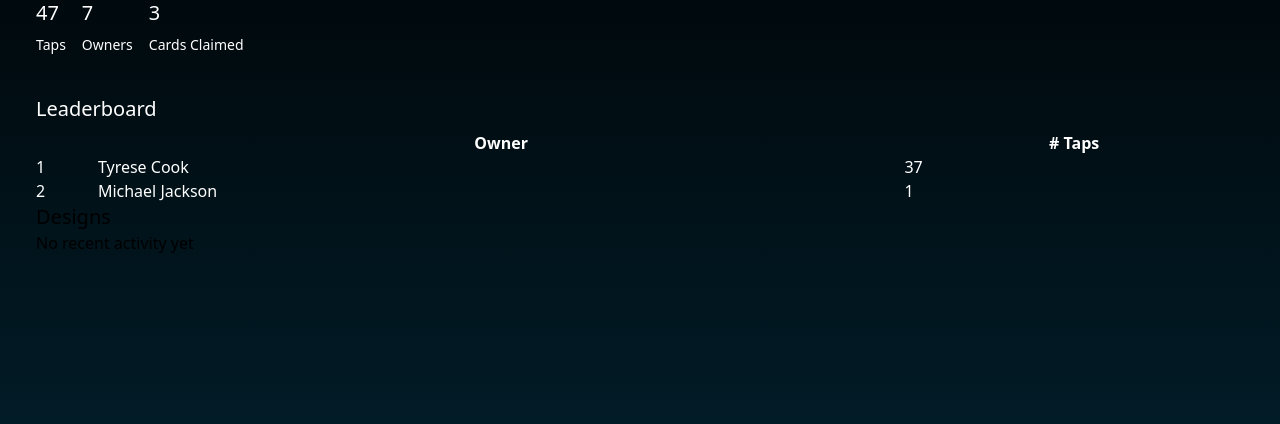
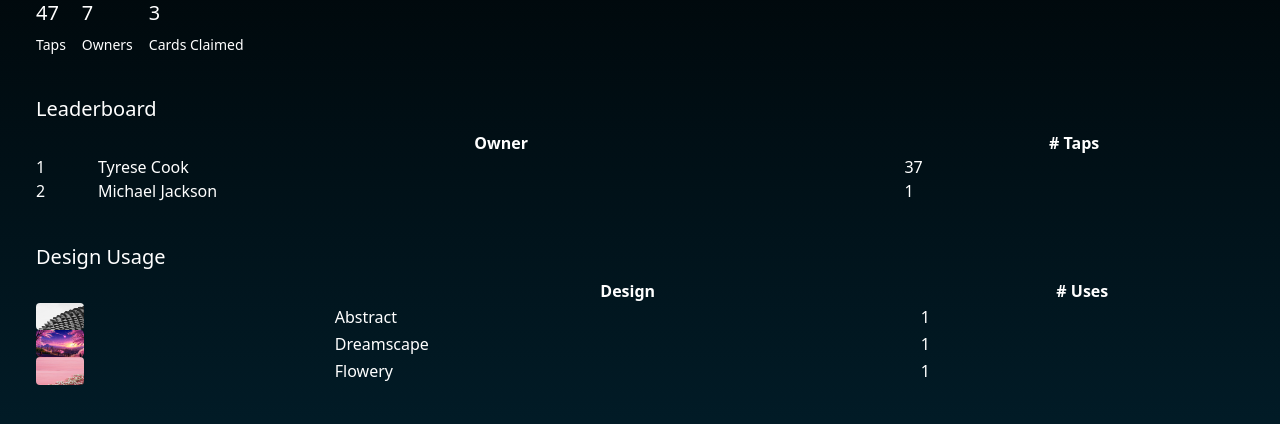
Before and after one commit to tairesu/Assignment_Project_Tyrese_tyresec2, a Django app: page /stats/ in a window 1280 px wide. Shown: the part 217-641 px from the top of the page. Run offline with Django 5.2, Linux system fonts and the light colour scheme; data comes from the database, SQL or seed files in the repository; some libraries are stand-ins or nearby versions.

Commit message:
Stats view sends design usage  to stats template

```diff
--- a/cardManager/templates/cardManager/stats.html
+++ b/cardManager/templates/cardManager/stats.html
@@ -21,7 +21,7 @@
         </div>
     </div>
 
-		<div class=" flex flex-col text-white">
+		<div class=" flex flex-col text-white mb-10">
 			<h2 class="text-xl">Leaderboard</h2>
             <table class="mt-2">
                 <thead>
@@ -47,25 +47,32 @@
             </table>
 
 		</div>
-		<div class="activity flex flex-col">
-			<h2 class="text-xl">Designs</h2>
-			{% for activity in recent_activities%}
-			<div class="flex flex-row items-center gap-2">
-				<div>
-					<img src="{{ activity.card.design.front_design.url }}" class="w-[3rem] h-[1.7rem] rounded-sm">
-				</div>
-				<div class="flex flex-col mt-2">
-					{% if activity.card.alias %}
-					<p>{{ activity.card.alias }} was tapped</p>
-					{% else %}
-					<p>{{ activity.card }} was tapped</p>
-				{% endif %}
-					<p class="text-xs">{{ activity.date_used|date:"h:i a m/j/y" }} </p>
-				</div>
-			</div>
-			{% empty %}
-				<p>No recent activity yet</p>
-			{% endfor %}
+		<div class=" flex flex-col text-white">
+			<h2 class="text-xl">Design Usage</h2>
+			<table class="mt-2">
+                <thead>
+                    <tr>
+                        <th></th>
+                        <th>Design</th>
+                        <th># Uses</th>
+                    </tr>
+                </thead>
+                <tbody>
+                    {% for design_dict in design_usage %}
+                    <tr>
+                        <td>
+                            <img src="{{ design_dict.design.front_design.url }}" class="w-[3rem] h-[1.7rem] rounded-sm">
+                        </td>
+                        <td>{{ design_dict.design }}</td>
+                        <td>{{ design_dict.n_uses }}</td>
+                    </tr>
+                    {% empty %}
+				    <tr>
+                        <td colspan="3">No users yet</td>
+                    </tr>
+			        {% endfor %}
+                </tbody>
+            </table>
 		</div>
 
 {% endblock %}
--- a/cardManager/views.py
+++ b/cardManager/views.py
@@ -16,7 +16,8 @@ from cardManager.models import (
 	Card,
 	Profile,
 	Owner,
-	Usage
+	Usage,
+    Design
 )
 
 # Create and Saves Usage instance, given card field
@@ -94,5 +95,14 @@ class Stats(ListView):
         user_taps = Usage.objects.exclude(card__owner=None).values('card__owner_id').annotate(n_card_taps=Count('card'))
         cleaned_user_taps = [{'user':Owner.objects.get(pk=item['card__owner_id']),'n_card_taps':item['n_card_taps']} for item in user_taps ]
         context['user_taps'] = cleaned_user_taps
+
+        """
+        Lets find which designs are the used least/most
+        Excluding the unclaimed cards, count the number of times each design gets used
+        """
+        design_usage = Card.objects.exclude(owner=None).values('design').annotate(n_uses=Count('design')).order_by('-n_uses')
+        cleaned_design_usage = [{'design':Design.objects.get(pk=item['design']),'n_uses':item['n_uses']} for item in design_usage ]
+        context['design_usage'] = cleaned_design_usage
+
         print('Stats.get_context_data() => ', context)
         return context
```
